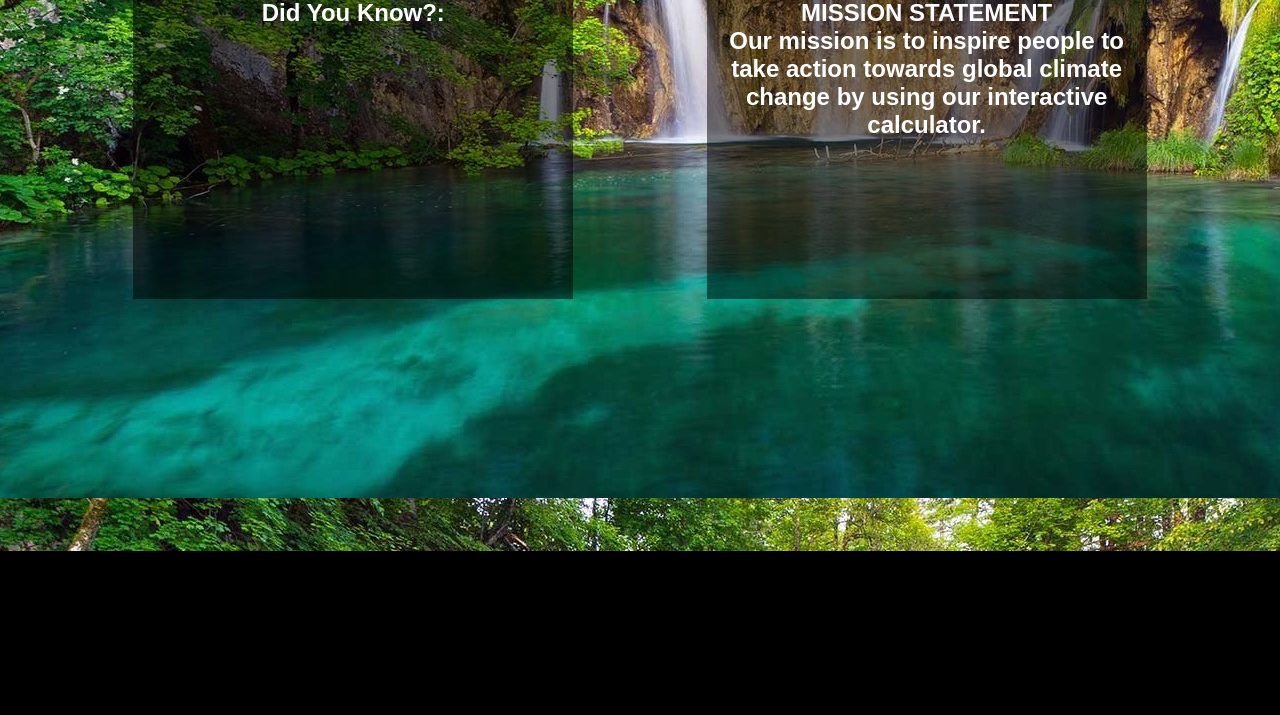
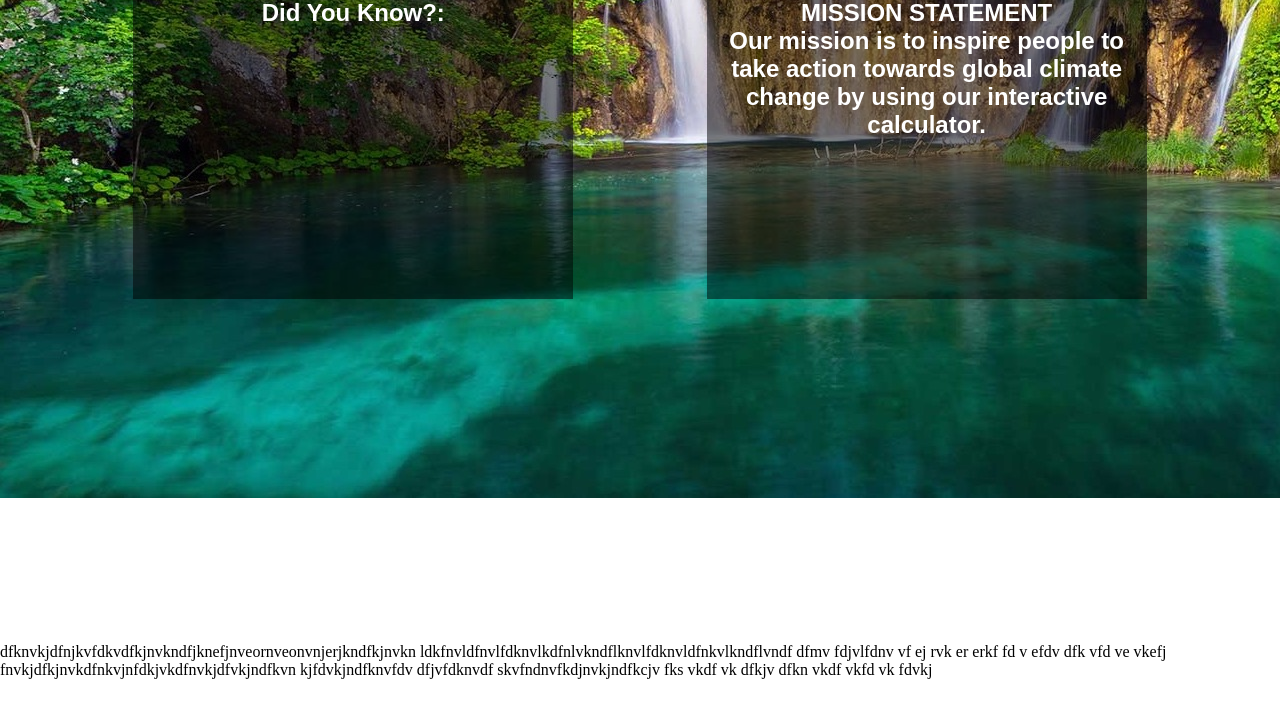
Before and after one commit to fadybesada/EcoStep, a Python web app: template templates/mainpage.html in a window 1280 px wide. Shown: the part 249-964 px from the top of the page. Before the commit the page ends 800 px from the top, so only its background shows below. Run offline with Jinja, Linux system fonts and the light colour scheme; the template is opened without the code that fills it, so the values that code supplies are empty.

Commit message:
Fixed the repeated background

```diff
--- a/static/css/mainPage.css
+++ b/static/css/mainPage.css
@@ -5,6 +5,7 @@ html {
 body {
   height: 100%;
   background-image: url("/static/images/nature1.jpg");
+  background-repeat:no-repeat;
 }
 
 
--- a/templates/mainpage.html
+++ b/templates/mainpage.html
@@ -36,7 +36,13 @@
           change by using our interactive calculator. </h2>
         </div>
     </section>
-
-
+    <br><br><br><br><br><br><br><br><br>
+    <p>dfknvkjdfnjkvfdkvdfkjnvkndfjknefjnveornveonvnjerjkndfkjnvkn
+    ldkfnvldfnvlfdknvlkdfnlvkndflknvlfdknvldfnkvlkndflvndf
+    dfmv fdjvlfdnv vf ej rvk er erkf fd v efdv dfk vfd ve vkefj
+    fnvkjdfkjnvkdfnkvjnfdkjvkdfnvkjdfvkjndfkvn kjfdvkjndfknvfdv dfjvfdknvdf
+    skvfndnvfkdjnvkjndfkcjv  fks vkdf vk dfkjv dfkn vkdf vkfd vk fdvkj</p>
+    <br>
+    <br>
   </body>
 </html>
```
